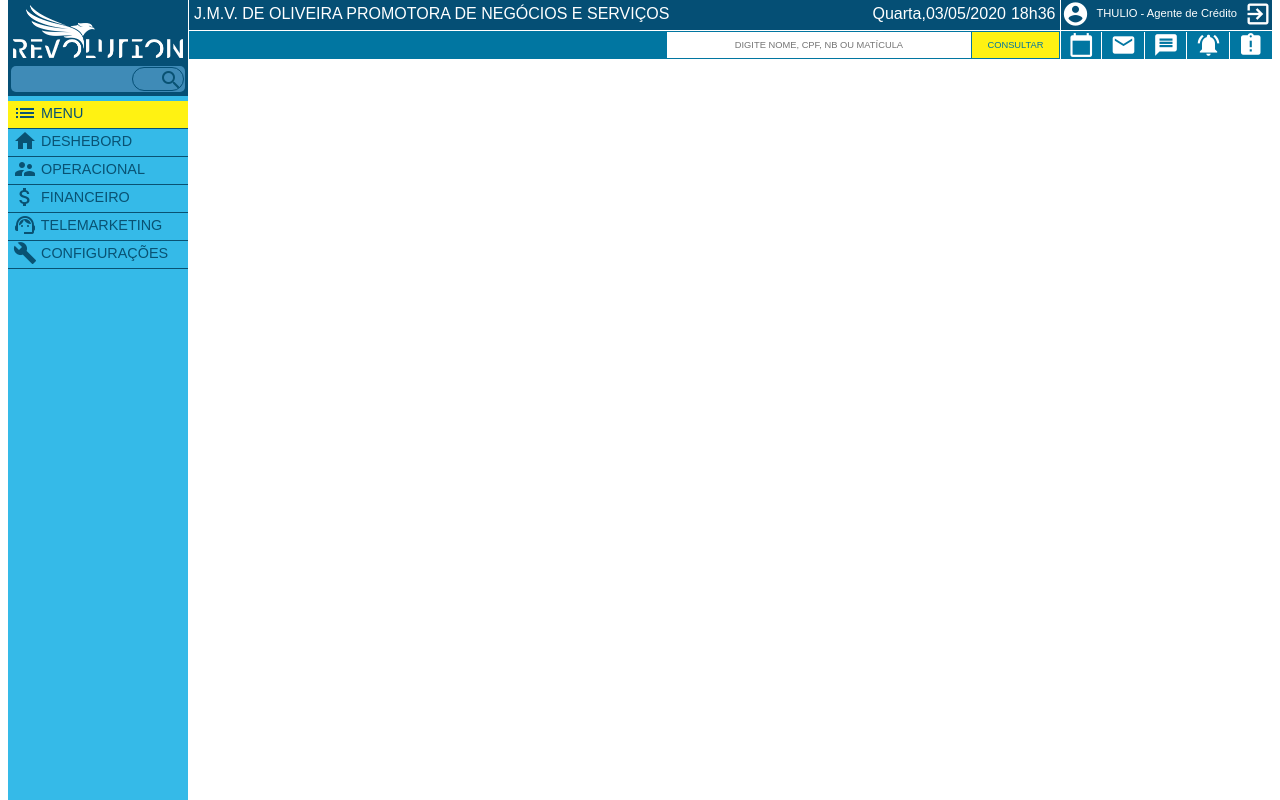
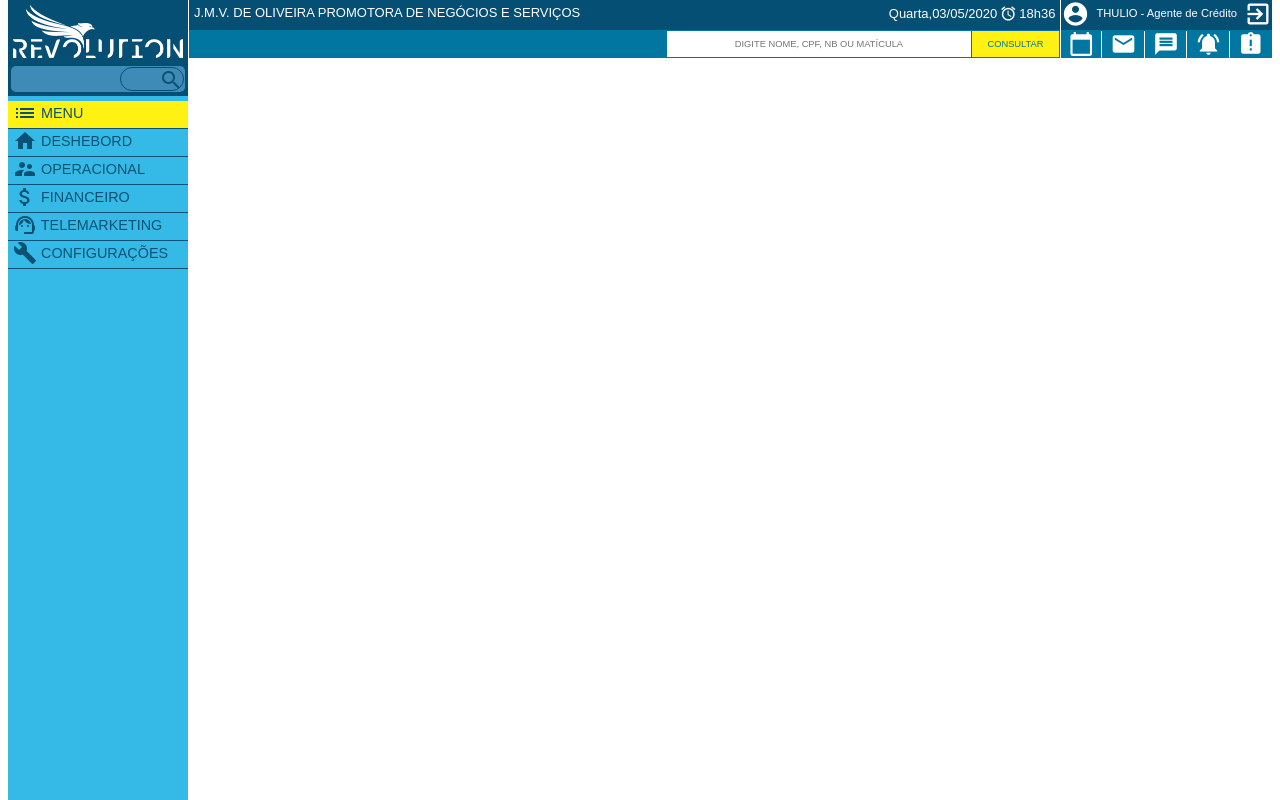
Before and after one commit to mmarcos29/sis-financeiro, a React (Create React App) app: page / in a window 1280 px wide. Built offline with nearby package versions, Linux system fonts and the light colour scheme.

Commit message:
corrigindo tamanhos

```diff
--- a/public/index.html
+++ b/public/index.html
@@ -24,7 +24,7 @@
       work correctly both with client-side routing and a non-root public URL.
       Learn how to configure a non-root public URL by running `npm run build`.
     -->
-    <title>React App</title>
+    <title>REVOLUTION</title>
     <link rel="stylesheet" href="./css/reset.css">
     <link href="https://fonts.googleapis.com/icon?family=Material+Icons"
       rel="stylesheet">
--- a/src/componentes/barra-lateral/Styles.css
+++ b/src/componentes/barra-lateral/Styles.css
@@ -10,9 +10,9 @@
     padding: 1px; border-radius: 5px;}
 #PesquisaFuncionalidades{background-color: #3f8bb7; border-radius: 25px; border: solid 1px #044f76}
 /* border: solid 2px #044f76; */
-#PesquisaFuncionalidades input{border-radius: 25px; width: 2vw; background-color: transparent;
+#PesquisaFuncionalidades input{border-radius: 25px; width: 3vw; background-color: transparent;
     outline: none; text-align: center; color: white; transition: 1s;}
-#PesquisaFuncionalidades input:focus{width: 6vw; transition: 1s; max-width: 127px;}
+#PesquisaFuncionalidades input:focus{width: 10vw; transition: 1s; max-width: 127px;}
 #PesquisaFuncionalidades .material-icons{height: 22px;}
 
 #DASH, #telemarketing, #configuracoes, #operacional, #financeiro{display: none; background-color: #054f75; font-size: small;}
--- a/src/componentes/barraless/BarraFuncionalidadesLess.js
+++ b/src/componentes/barraless/BarraFuncionalidadesLess.js
@@ -35,7 +35,7 @@ class BarraFuncionalidadesLess extends React.Component {
         <div id="BarraFuncionalidadesLess">
           <div id='CaixaAzulLess'>
             <img src={image}></img>
-            <div id="azulLess"><div id="PesquisaFuncionalidadesLess"><input id="inputPesquisaFuncionalidadesLess" onBlur={() => this.limpaCampo("inputPesquisaFuncionalidadesLess")}/><span id="pesquisaItens" class="material-icons">search</span></div></div>
+            <div id="azulLess"><div onClick={()=> this.states("less")} id="PesquisaFuncionalidadesLess"><input id="inputPesquisaFuncionalidadesLess" onBlur={() => this.limpaCampo("inputPesquisaFuncionalidadesLess")}/><span id="pesquisaItens" class="material-icons">search</span></div></div>
           </div>
           <ul>
             <BtnReduzirLess trocaMenu={this.states.bind(this)} />
--- a/src/componentes/navs-e-conteudo/PrimeiraNav/NavTemp/NavTemp.js
+++ b/src/componentes/navs-e-conteudo/PrimeiraNav/NavTemp/NavTemp.js
@@ -5,11 +5,13 @@ class NavTemp extends Component {
     render() {
         return (
             <div id="NavTemp">
-                <p>J.M.V. DE OLIVEIRA PROMOTORA DE NEGÓCIOS E SERVIÇOS</p>
+                <span>J.M.V. DE OLIVEIRA PROMOTORA DE NEGÓCIOS E SERVIÇOS</span>
                 <div>
                     <span>Quarta,03/05/2020</span>
-                    {/* <span class="material-icons">alarm</span> */}
-                    <span>18h36</span>
+                    <div>
+                        <p className="material-icons">alarm</p>
+                        <span>18h36</span>
+                    </div>
                 </div>
             </div>
         );
--- a/src/componentes/navs-e-conteudo/PrimeiraNav/NavTemp/Styles.css
+++ b/src/componentes/navs-e-conteudo/PrimeiraNav/NavTemp/Styles.css
@@ -1,13 +1,27 @@
 #NavTemp{background: #054f75; color: white; padding: 5px;
     max-height: 20px; flex: 1; display: flex; justify-content: space-between;
-    margin-left: 1px; min-width: 298px;
+    margin-left: 1px; min-width: 298px; font-size: small;
 }
-#NavTemp div span:first-child{margin-right: 5px;}
+#NavTemp div{display: inline; }
+#NavTemp div p.material-icons{margin: 0 0.2vw; font-size: 17px;
+    height: 100%;
+}
+/* #NavTemp div:first-child{margin-right: 5px;} */
+/* :first-child */
+@media only screen and (max-width: 1000px) {
+    #NavTemp{ font-size: x-small;}
+    #NavTemp span{margin-top: 0.6vh;}
+}
+@media only screen and (max-width: 846px) {
+    #NavTemp{ font-size: x-small;}
+    #NavTemp span{margin-top: 0;}
+    #NavTemp div p.material-icons{font-size: 12px;
+        height: 70%;}
 
-@media only screen and (max-width: 600px) {
-    #NavTemp{ font-size: x-small;}
 }
-@media only screen and (max-width: 1080px) {
-    #NavTemp{ font-size: x-small;}
-    #NavTemp p{padding-right: 6px;}
+@media only screen and (max-width: 842px) {
+    #NavTemp div p.material-icons{margin-left: 32%;}
 }
+/* @media only screen and (max-width: 1080px) {
+    #NavTemp span{margin-top: 0.6vh;}
+} */
--- a/src/componentes/navs-e-conteudo/SegundaNav/NavIcones/Styles.css
+++ b/src/componentes/navs-e-conteudo/SegundaNav/NavIcones/Styles.css
@@ -1,5 +1,5 @@
 #NavIcones{background: #0176a1; max-height: 28px; display: flex;
-    justify-content: space-between; margin-left: 1px; min-width: 211px;}
+    justify-content: space-between; margin-left: 1px; min-width: 211px; max-width: 210px;}
 #NavIcones a{background: #0176a1; color: white; font-size: 26px;
     text-align: center; flex-grow: 1; margin:1px 1px 0 0; border: solid white; border-width: 0 1px 0 0;}
 #NavIcones a:last-child{border-width: 0;}
--- a/src/componentes/navs-e-conteudo/SegundaNav/NavPesquisa/Styles.css
+++ b/src/componentes/navs-e-conteudo/SegundaNav/NavPesquisa/Styles.css
@@ -1,5 +1,5 @@
 #NavPesquisa{flex: 1; background: #0176a1; color: white; padding: 1px; height: 26px}
-#NavPesquisa input{height: -webkit-fill-available; width: 35%; float: right; text-align: center; font-size: 7pt; min-width: 217px; max-width: 529px;}
+#NavPesquisa input{height: -webkit-fill-available; width: 35%; float: right; text-align: center; font-size: 7pt; min-width: 217px; max-width: 529px; outline: none;}
 #NavPesquisa button{height: -webkit-fill-available; width: 10%; background: #fff212; margin-left: 1px; float: right; color: #0176a1; font-size: 7pt; min-width: 87px;
     max-width: 87px;}
 #NavPesquisa button:hover{background: #ece215; color: white;}
--- a/src/componentes/navs-e-conteudo/SegundaNav/Styles.css
+++ b/src/componentes/navs-e-conteudo/SegundaNav/Styles.css
@@ -1 +1 @@
-#SegundaNav{display: flex; margin: 1px 0 0 1px;}
+#SegundaNav{display: flex; margin: 0 0 0 1px;}
```
Also changed, not shown: 1 other file (tests, documents, lock files or other folders).
